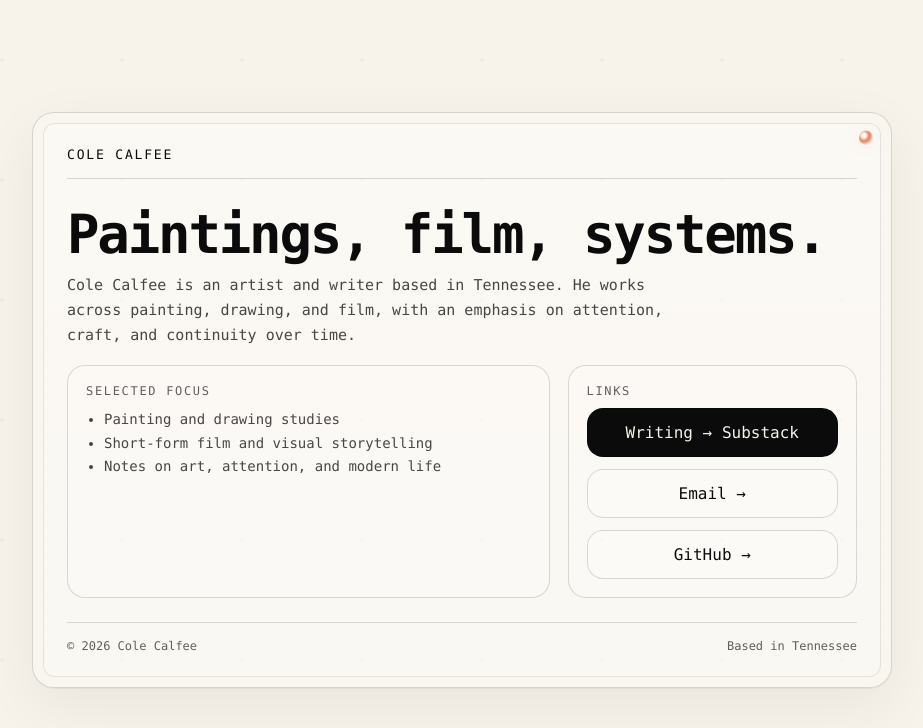
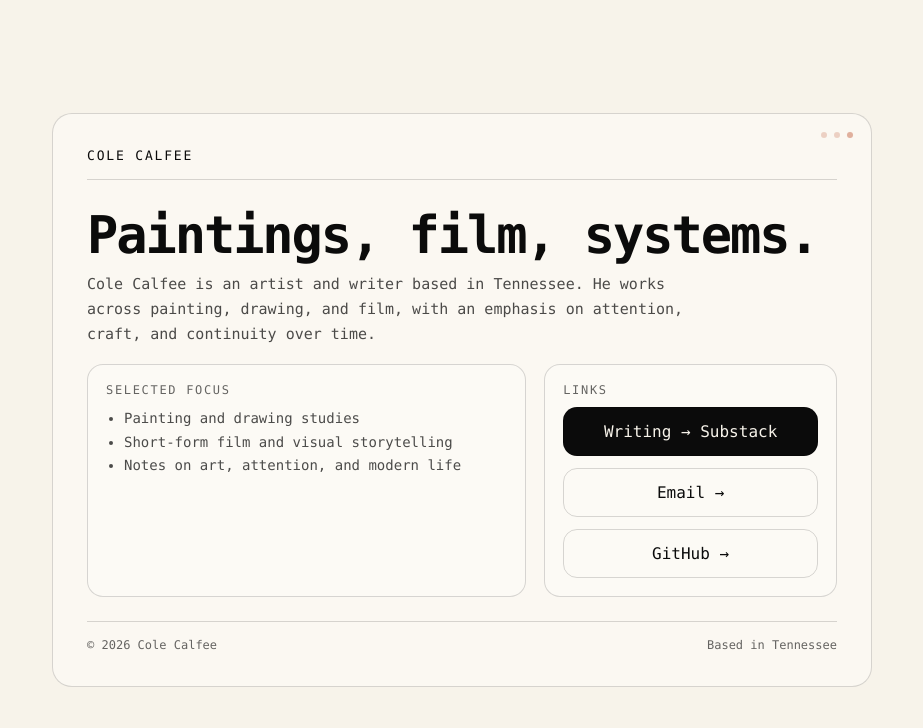
Before and after one commit to colemanvii/colecalfee, a plain HTML site: page index.html in a window 1280 px wide. Shown: the whole page, without its empty margins (178-1101 px from the left). Drawn offline with Linux system fonts and the light colour scheme.

Commit message:
Update index.html

```diff
--- a/index.html
+++ b/index.html
@@ -19,14 +19,14 @@
   <!-- Structured data -->
   <script type="application/ld+json">
   {
-    "@context": "https://schema.org",
-    "@type": "Person",
-    "name": "Cole Calfee",
-    "url": "https://colecalfee.com/",
-    "email": "mailto:colecalfee@gmail.com",
-    "jobTitle": "Artist and writer",
-    "homeLocation": { "@type": "Place", "name": "Tennessee, USA" },
-    "sameAs": [
+    "@context":"https://schema.org",
+    "@type":"Person",
+    "name":"Cole Calfee",
+    "url":"https://colecalfee.com/",
+    "email":"mailto:colecalfee@gmail.com",
+    "jobTitle":"Artist and writer",
+    "homeLocation":{"@type":"Place","name":"Tennessee, USA"},
+    "sameAs":[
       "https://festinalentenotes.substack.com/",
       "https://github.com/colemanvii"
     ]
@@ -36,17 +36,15 @@
   <style>
     :root{
       --bg:#f7f3ea;
-      --paper:#fbf8f2;
+      --card:#fbf8f2;
       --ink:#0b0b0b;
-      --muted:rgba(0,0,0,.72);
-      --hair:rgba(0,0,0,.14);
-      --hair2:rgba(0,0,0,.09);
+      --muted:rgba(0,0,0,.70);
+      --hair:rgba(0,0,0,.15);
+      --radius:20px;
 
-      --radius:22px;
-      --radius2:18px;
-
-      --ember:#c84a1c;     /* warm core */
-      --ember2:#ff7a3d;    /* halo */
+      /* calmer ember: less orange, more brick */
+      --ember:#b94823;
+      --emberGlow:rgba(185,72,35,.35);
     }
 
     *{box-sizing:border-box}
@@ -58,21 +56,8 @@
       color:var(--ink);
       font-family: ui-monospace, SFMono-Regular, Menlo, Monaco, Consolas,
                    "Liberation Mono","Courier New", monospace;
-      -webkit-font-smoothing: antialiased;
-      -moz-osx-font-smoothing: grayscale;
-    }
-
-    /* subtle grain (no images) */
-    body:before{
-      content:"";
-      position:fixed;
-      inset:0;
-      pointer-events:none;
-      opacity:.08;
-      background-image:
-        radial-gradient(transparent 0, rgba(0,0,0,.6) 1px, transparent 2px);
-      background-size: 120px 120px;
-      mix-blend-mode:multiply;
+      -webkit-font-smoothing:antialiased;
+      -moz-osx-font-smoothing:grayscale;
     }
 
     main{
@@ -80,73 +65,58 @@
       display:flex;
       align-items:center;
       justify-content:center;
-      padding:28px;
+      padding:24px;
     }
 
     .card{
-      width:min(860px, 100%);
-      background:rgba(255,255,255,.28);
+      width:min(820px,100%);
+      background:var(--card);
       border:1px solid var(--hair);
       border-radius:var(--radius);
       padding:34px;
       position:relative;
-      overflow:hidden;
-      box-shadow:
-        0 1px 0 rgba(0,0,0,.04),
-        0 18px 60px rgba(0,0,0,.06);
     }
 
-    /* inner paper layer */
-    .card:after{
-      content:"";
-      position:absolute;
-      inset:10px;
-      border-radius:calc(var(--radius) - 10px);
-      background:linear-gradient(180deg, rgba(255,255,255,.30), rgba(255,255,255,.18));
-      border:1px solid var(--hair2);
-      pointer-events:none;
-    }
-
-    /* top-right "north light" */
-    .northlight{
+    /* three-dot signal */
+    .signal{
       position:absolute;
       top:18px;
       right:18px;
-      width:14px;
-      height:14px;
-      border-radius:999px;
-      background:
-        radial-gradient(circle at 35% 35%,
-          rgba(255,255,255,.95) 0%,
-          rgba(255,255,255,.35) 18%,
-          rgba(255,122,61,.55) 28%,
-          rgba(200,74,28,.70) 45%,
-          rgba(200,74,28,.18) 70%,
-          rgba(200,74,28,0) 100%);
-      filter: drop-shadow(0 0 10px rgba(200,74,28,.20));
-      opacity:.95;
-      z-index:2;
+      display:flex;
+      gap:7px;
     }
 
-    /* optional: ultra-slow breath (NOT a blink). If you hate motion, delete this. */
-    .northlight{
-      animation: breathe 16s ease-in-out infinite;
-    }
-    @keyframes breathe{
-      0%,100%{ transform:translateY(0); opacity:.82; filter: drop-shadow(0 0 8px rgba(200,74,28,.16)); }
-      50%{ transform:translateY(-.5px); opacity:1;  filter: drop-shadow(0 0 16px rgba(200,74,28,.28)); }
+    .signal span{
+      width:6px;
+      height:6px;
+      border-radius:50%;
+      background:var(--ember);
+      opacity:.22;
+      animation: pulse 7s infinite ease-in-out;
     }
 
-    .content{
-      position:relative;
-      z-index:3; /* above inner layer */
+    /* evenly distribute the sequence across 7 seconds */
+    .signal span:nth-child(1){animation-delay:0s}
+    .signal span:nth-child(2){animation-delay:2.333s}
+    .signal span:nth-child(3){animation-delay:4.666s}
+
+    /* one dot gently brightens, then returns */
+    @keyframes pulse{
+      0%   { opacity:.22; box-shadow:none; transform:translateY(0); }
+      14%  { opacity:1;   box-shadow:0 0 10px var(--emberGlow); transform:translateY(-.2px); }
+      32%  { opacity:.22; box-shadow:none; transform:translateY(0); }
+      100% { opacity:.22; box-shadow:none; transform:translateY(0); }
+    }
+
+    @media (prefers-reduced-motion: reduce){
+      .signal span{ animation:none; opacity:.28; }
+      a{ transition:none; }
     }
 
     .top{
       display:flex;
       justify-content:space-between;
       align-items:center;
-      gap:16px;
       padding-bottom:16px;
       border-bottom:1px solid var(--hair);
       font-size:13px;
@@ -156,7 +126,7 @@
 
     h1{
       margin:28px 0 10px;
-      font-size:clamp(34px, 5vw, 54px);
+      font-size:clamp(34px,5vw,52px);
       letter-spacing:-.04em;
       line-height:1.05;
     }
@@ -171,16 +141,16 @@
 
     .grid{
       display:grid;
-      grid-template-columns: 1.25fr .75fr;
+      grid-template-columns:1.2fr .8fr;
       gap:18px;
       margin-top:18px;
     }
 
     .panel{
       border:1px solid var(--hair);
-      border-radius:var(--radius2);
+      border-radius:16px;
       padding:18px;
-      background:rgba(255,255,255,.22);
+      background:rgba(255,255,255,.25);
     }
 
     .kicker{
@@ -188,15 +158,15 @@
       letter-spacing:.14em;
       text-transform:uppercase;
       margin:0 0 10px;
-      color:rgba(0,0,0,.62);
+      color:rgba(0,0,0,.60);
     }
 
     .list{
       margin:0;
       padding-left:18px;
       color:var(--muted);
+      font-size:14px;
       line-height:1.65;
-      font-size:14px;
     }
 
     .actions{
@@ -211,32 +181,30 @@
       color:var(--ink);
       border:1px solid var(--hair);
       padding:14px 18px;
-      border-radius:16px;
+      border-radius:14px;
       text-align:center;
-      background:rgba(255,255,255,.18);
-      transition: transform .08s ease, background .12s ease, border-color .12s ease;
+      background:transparent;
+      transition: transform .08s ease, background .12s ease;
       user-select:none;
     }
 
     a:hover{
-      background:rgba(255,255,255,.30);
-      border-color:rgba(0,0,0,.18);
-      transform: translateY(-1px);
+      background:rgba(0,0,0,.03);
+      transform:translateY(-1px);
     }
 
     a:active{
-      transform: translateY(0px);
+      transform:translateY(0);
     }
 
     a.primary{
       background:var(--ink);
       color:var(--bg);
-      border-color:rgba(0,0,0,.30);
+      border-color:rgba(0,0,0,.25);
     }
 
     a.primary:hover{
       background:rgba(0,0,0,.92);
-      transform: translateY(-1px);
     }
 
     footer{
@@ -246,18 +214,17 @@
       font-size:12px;
       display:flex;
       justify-content:space-between;
+      color:rgba(0,0,0,.60);
       gap:12px;
-      color:rgba(0,0,0,.62);
     }
 
-    @media (max-width:760px){
-      .grid{ grid-template-columns:1fr; }
-      .card{ padding:26px; }
+    @media(max-width:720px){
+      .grid{grid-template-columns:1fr}
     }
 
-    @media (max-width:520px){
-      main{ padding:18px; }
-      .northlight{ top:14px; right:14px; }
+    @media(max-width:520px){
+      main{padding:18px}
+      .card{padding:26px}
     }
   </style>
 </head>
@@ -265,9 +232,10 @@
 <body>
   <main>
     <section class="card">
-      <div class="northlight" aria-hidden="true"></div>
+      <div class="signal" aria-hidden="true">
+        <span></span><span></span><span></span>
+      </div>
 
-      <div class="content">
       <div class="top">
         <div>COLE CALFEE</div>
         <div></div>
@@ -296,12 +264,8 @@
             <a class="primary" href="https://festinalentenotes.substack.com/" target="_blank" rel="noopener">
               Writing → Substack
             </a>
-              <a href="mailto:colecalfee@gmail.com">
-                Email →
-              </a>
-              <a href="https://github.com/colemanvii" target="_blank" rel="noopener">
-                GitHub →
-              </a>
+            <a href="mailto:colecalfee@gmail.com">Email →</a>
+            <a href="https://github.com/colemanvii" target="_blank" rel="noopener">GitHub →</a>
           </div>
         </div>
       </div>
@@ -310,7 +274,6 @@
         <div>© <span id="y"></span> Cole Calfee</div>
         <div>Based in Tennessee</div>
       </footer>
-      </div>
     </section>
   </main>
 
```
Lines whose indentation alone changed are shown as unchanged.
